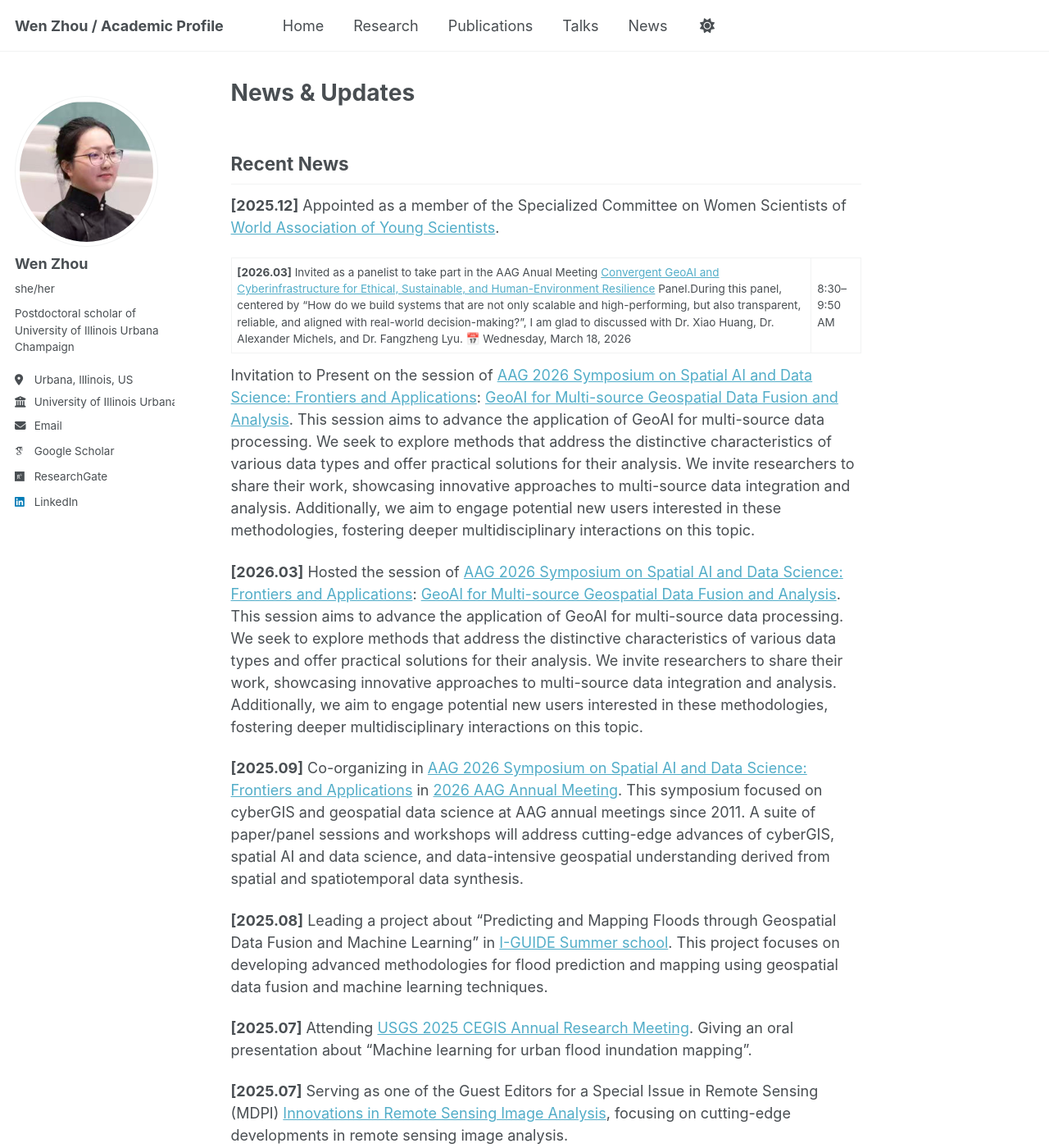
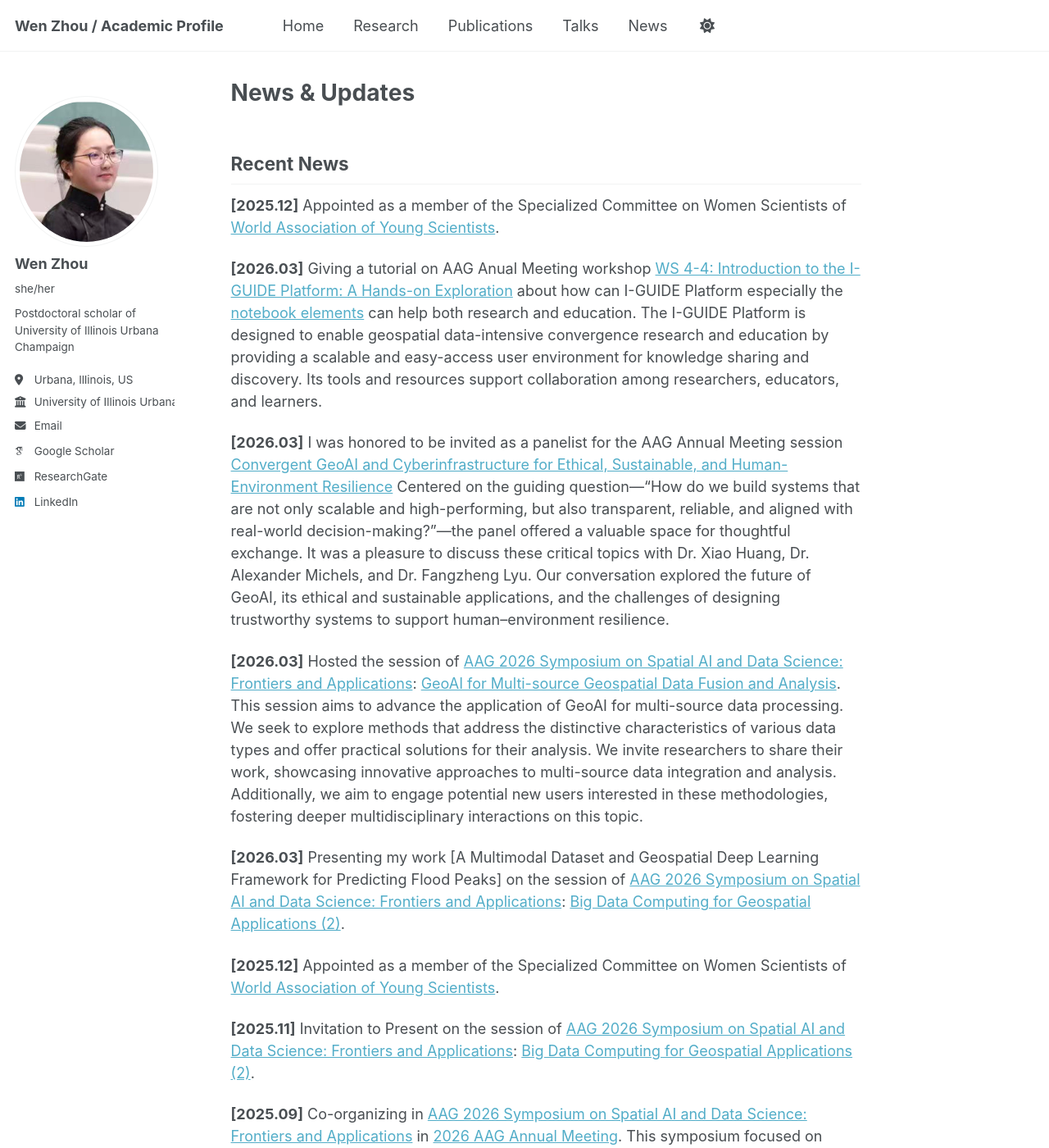
Before and after one commit to VienJou/vienjou.github.io, a Jekyll site: the page built from _pages/news.md, in a window 1280 px wide and 1400 px high. Shown: the whole window at 82% size. Built offline with Jekyll 4.4.1, drawn with Linux system fonts in a browser that asks for light colours; some web fonts are replaced; a script that is not in the unit is left out.

Commit message:
Update news.md

```diff
--- a/_pages/news.md
+++ b/_pages/news.md
@@ -7,11 +7,17 @@ author_profile: true
 ## Recent News
 **[2025.12]** Appointed as a member of the Specialized Committee on Women Scientists of [World Association of Young Scientists](https://waysscience.com/html/WAYS/en/index.html).
 
-**[2026.03]** Invited as a panelist to take part in the AAG Anual Meeting [Convergent GeoAI and Cyberinfrastructure for Ethical, Sustainable, and Human-Environment Resilience](https://aag-meetings.secure-platform.com/aag2026/solicitations/93/sessiongallery/25381) Panel.During this panel, centered by "How do we build systems that are not only scalable and high-performing, but also transparent, reliable, and aligned with real-world decision-making?", I am glad to discussed with Dr. Xiao Huang, Dr. Alexander Michels, and Dr. Fangzheng Lyu. 📅 Wednesday, March 18, 2026 | 8:30–9:50 AM
+**[2026.03]** Giving a tutorial on AAG Anual Meeting workshop [WS 4-4: Introduction to the I-GUIDE Platform: A Hands-on Exploration](https://aag-meetings.secure-platform.com/aag2026/solicitations/93/sessiongallery/25979) about how can I-GUIDE Platform especially the [notebook elements](https://platform.i-guide.io/notebooks/f856fc6e-9537-4d74-b6f0-dd64881dff28) can help both research and education. The I-GUIDE Platform is designed to enable geospatial data-intensive convergence research and education by providing a scalable and easy-access user environment for knowledge sharing and discovery. Its tools and resources support collaboration among researchers, educators, and learners.
 
-Invitation to Present on the session of [AAG 2026 Symposium on Spatial AI and Data Science: Frontiers and Applications](https://i-guide.io/aag-2026-symposium-on-spatial-ai-data-science-frontiers-and-applications/): [GeoAI for Multi-source Geospatial Data Fusion and Analysis](https://aag-meetings.secure-platform.com/aag2026/solicitations/93/sessiongallery/24794). This session aims to advance the application of GeoAI for multi-source data processing. We seek to explore methods that address the distinctive characteristics of various data types and offer practical solutions for their analysis. We invite researchers to share their work, showcasing innovative approaches to multi-source data integration and analysis. Additionally, we aim to engage potential new users interested in these methodologies, fostering deeper multidisciplinary interactions on this topic.
+**[2026.03]** I was honored to be invited as a panelist for the AAG Annual Meeting session [Convergent GeoAI and Cyberinfrastructure for Ethical, Sustainable, and Human-Environment Resilience](https://aag-meetings.secure-platform.com/aag2026/solicitations/93/sessiongallery/25381) Centered on the guiding question—“How do we build systems that are not only scalable and high-performing, but also transparent, reliable, and aligned with real-world decision-making?”—the panel offered a valuable space for thoughtful exchange. It was a pleasure to discuss these critical topics with Dr. Xiao Huang, Dr. Alexander Michels, and Dr. Fangzheng Lyu. Our conversation explored the future of GeoAI, its ethical and sustainable applications, and the challenges of designing trustworthy systems to support human–environment resilience.
 
 **[2026.03]** Hosted the session of [AAG 2026 Symposium on Spatial AI and Data Science: Frontiers and Applications](https://i-guide.io/aag-2026-symposium-on-spatial-ai-data-science-frontiers-and-applications/): [GeoAI for Multi-source Geospatial Data Fusion and Analysis](https://aag-meetings.secure-platform.com/aag2026/solicitations/93/sessiongallery/24794). This session aims to advance the application of GeoAI for multi-source data processing. We seek to explore methods that address the distinctive characteristics of various data types and offer practical solutions for their analysis. We invite researchers to share their work, showcasing innovative approaches to multi-source data integration and analysis. Additionally, we aim to engage potential new users interested in these methodologies, fostering deeper multidisciplinary interactions on this topic.
+
+**[2026.03]** Presenting my work [A Multimodal Dataset and Geospatial Deep Learning Framework for Predicting Flood Peaks] on the session of [AAG 2026 Symposium on Spatial AI and Data Science: Frontiers and Applications](https://i-guide.io/aag-2026-symposium-on-spatial-ai-data-science-frontiers-and-applications/): [ Big Data Computing for Geospatial Applications (2)](https://aag-meetings.secure-platform.com/aag2026/solicitations/93/sessiongallery/24822).
+
+**[2025.12]** Appointed as a member of the Specialized Committee on Women Scientists of [World Association of Young Scientists](https://waysscience.com/html/WAYS/en/index.html).
+
+**[2025.11]** Invitation to Present on the session of [AAG 2026 Symposium on Spatial AI and Data Science: Frontiers and Applications](https://i-guide.io/aag-2026-symposium-on-spatial-ai-data-science-frontiers-and-applications/): [ Big Data Computing for Geospatial Applications (2)](https://aag-meetings.secure-platform.com/aag2026/solicitations/93/sessiongallery/24822).
 
 **[2025.09]** Co-organizing in [AAG 2026 Symposium on Spatial AI and Data Science: Frontiers and Applications](https://i-guide.io/aag-2026-symposium-on-spatial-ai-data-science-frontiers-and-applications/) in [2026 AAG Annual Meeting](https://www.aag.org/events/aag2026/). This symposium focused on cyberGIS and geospatial data science at AAG annual meetings since 2011. A suite of paper/panel sessions and workshops will address cutting-edge advances of cyberGIS, spatial AI and data science, and data-intensive geospatial understanding derived from spatial and spatiotemporal data synthesis.
 
```
